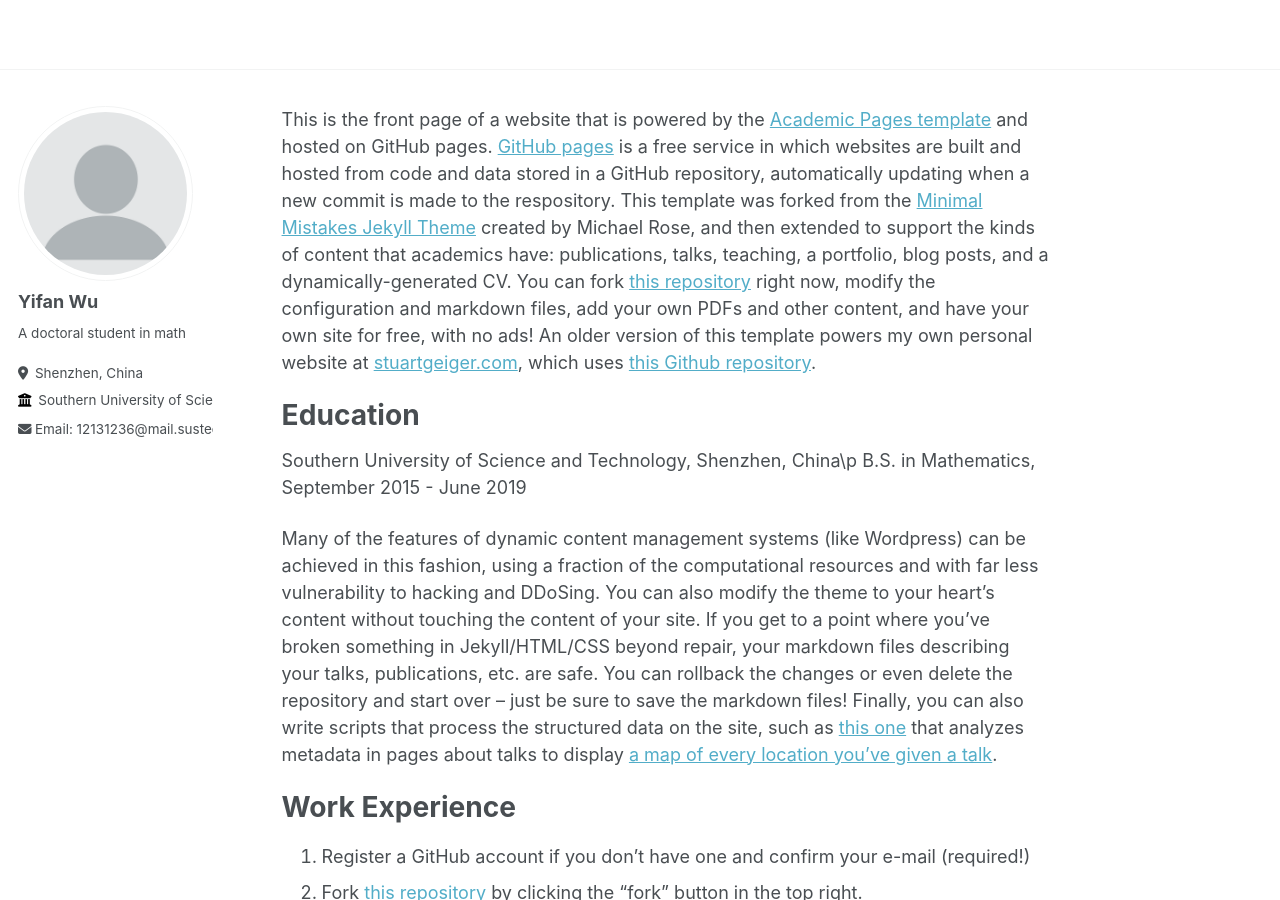
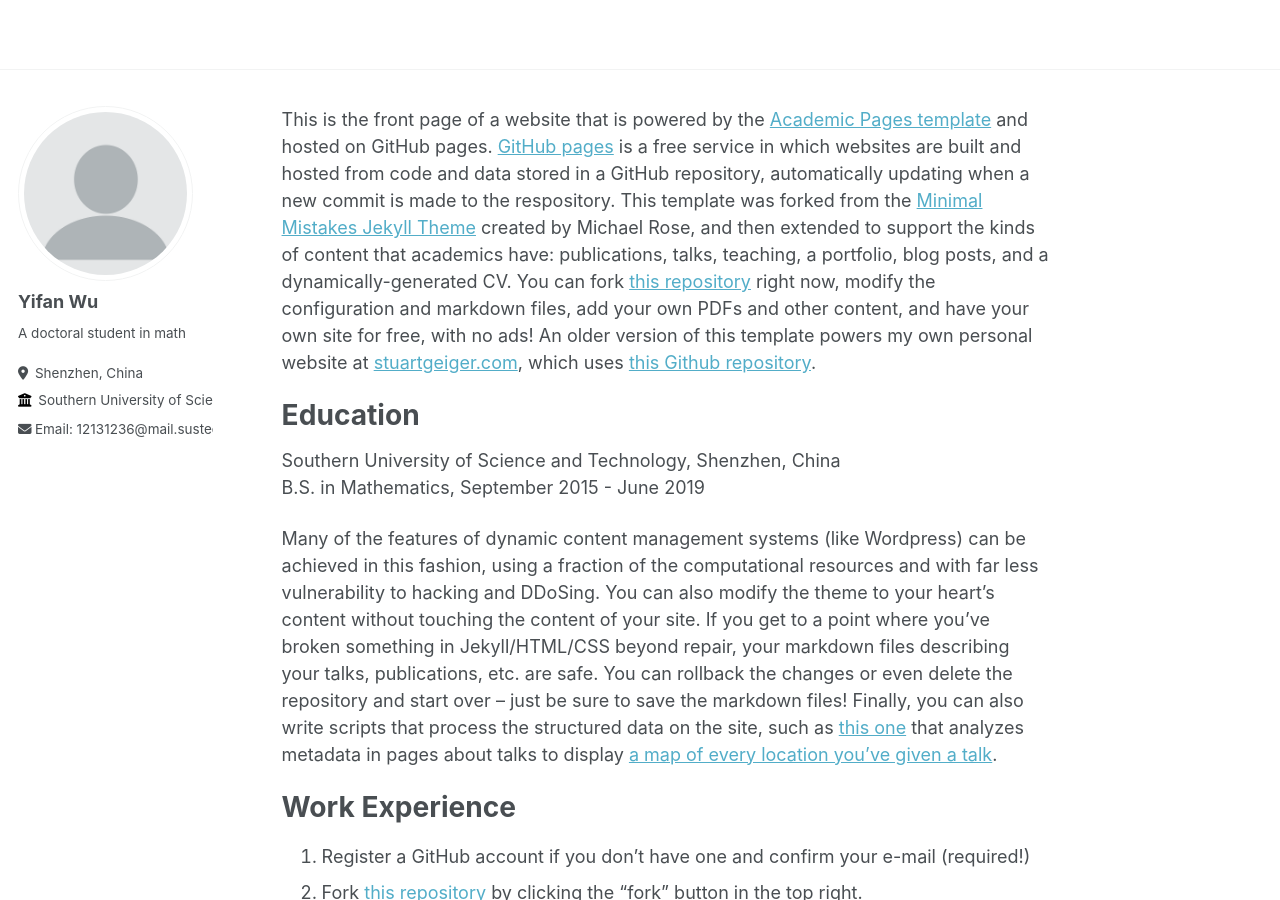
Before and after one commit to Wuyf19970105/Wuyf19970105.github.io, a Jekyll site: the page built from _pages/about.md, in a window 1280 px wide and 900 px high. Built offline with Jekyll 4.4.1, drawn with Linux system fonts in a browser that asks for light colours.

```diff
--- a/_pages/about.md
+++ b/_pages/about.md
@@ -11,7 +11,7 @@ This is the front page of a website that is powered by the [Academic Pages templ
 
 Education
 ======
-Southern University of Science and Technology, Shenzhen, China\p
+Southern University of Science and Technology, Shenzhen, China
 B.S. in Mathematics, September 2015 - June 2019
 
 Many of the features of dynamic content management systems (like Wordpress) can be achieved in this fashion, using a fraction of the computational resources and with far less vulnerability to hacking and DDoSing. You can also modify the theme to your heart's content without touching the content of your site. If you get to a point where you've broken something in Jekyll/HTML/CSS beyond repair, your markdown files describing your talks, publications, etc. are safe. You can rollback the changes or even delete the repository and start over -- just be sure to save the markdown files! Finally, you can also write scripts that process the structured data on the site, such as [this one](https://github.com/academicpages/academicpages.github.io/blob/master/talkmap.ipynb) that analyzes metadata in pages about talks to display [a map of every location you've given a talk](https://academicpages.github.io/talkmap.html).
```
